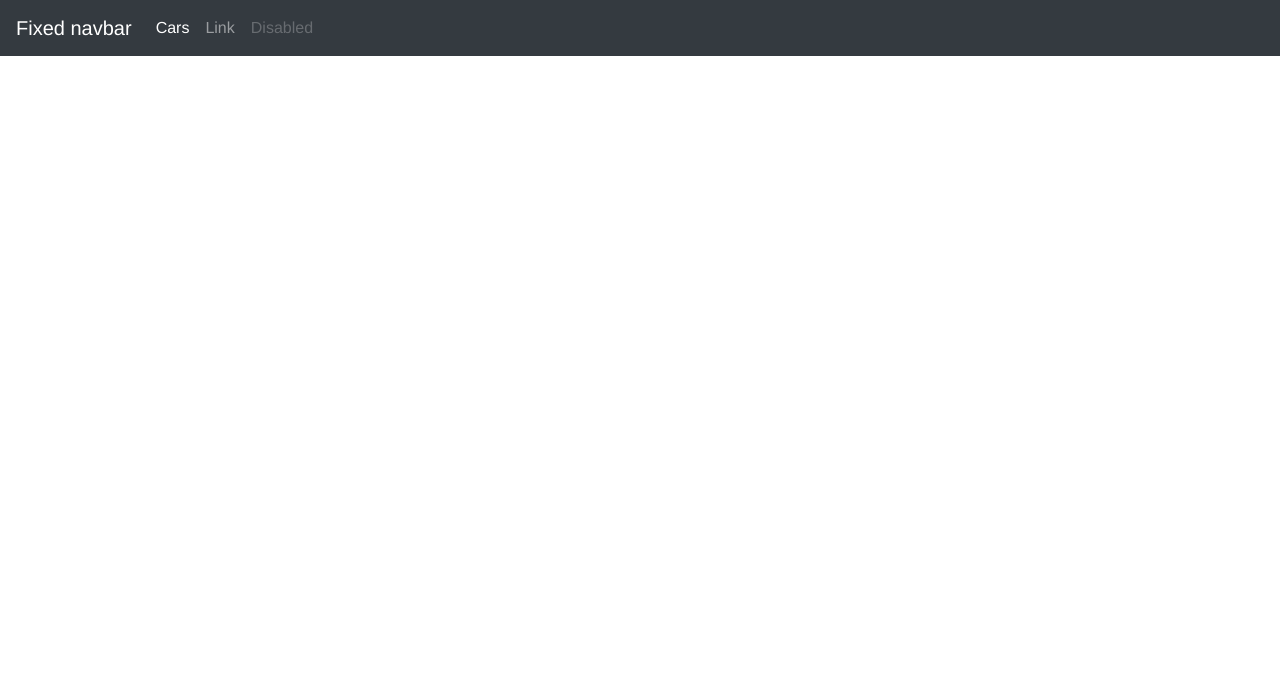
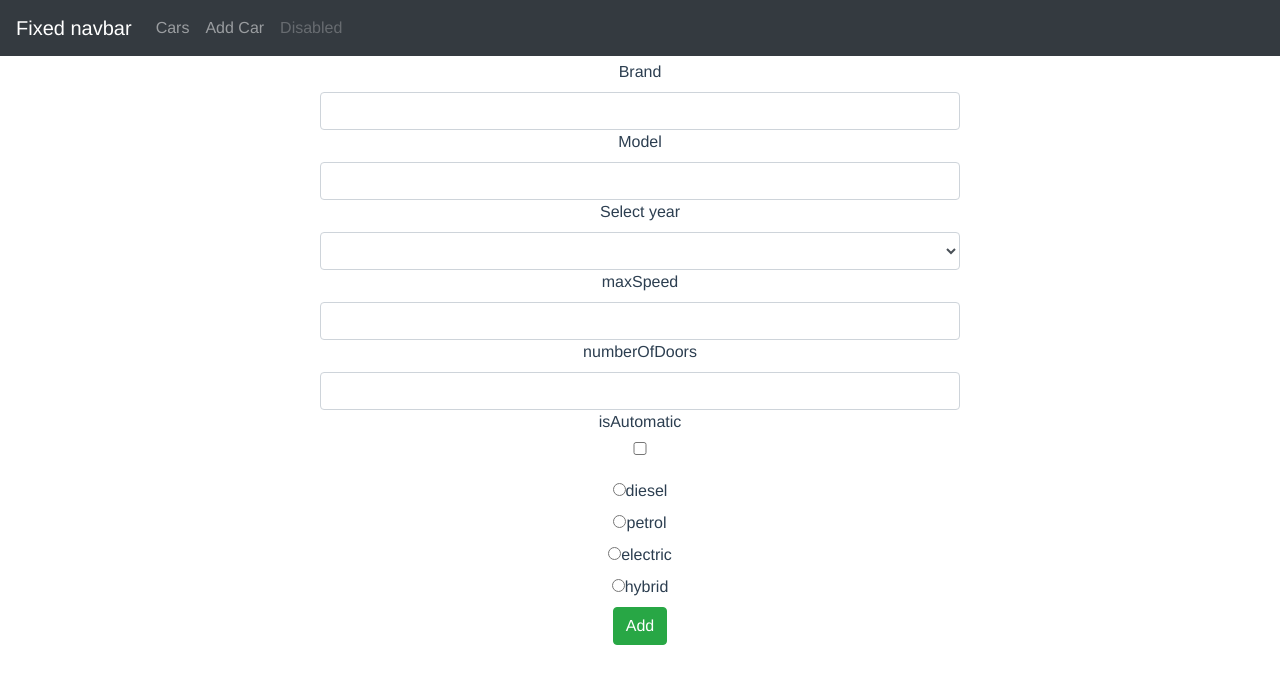
Before and after one commit to npacariz/cars-app, a Vue app: page /#/add in a window 1280 px wide. Before the commit this address led to /#/. Shown: the top 684 px of the page. Built offline with nearby package versions, Linux system fonts and the light colour scheme; no server answers.

Commit message:
Zadatak 3

```diff
--- /dev/null
+++ b/src/components/AddCar.vue
@@ -0,0 +1,84 @@
+<template>
+  <div id="AddCar">
+      <form @submit.prevent>
+          <div class="form-group">
+            <label for="brand">Brand</label>
+            <input type="text" class="form-control" id="brand" v-model='NewCar.brand'>
+          </div>
+          <div class="form-group">
+            <label for="brand">Model</label>
+            <input type="text" class="form-control" id="brand"  v-model='NewCar.model'>
+          </div>
+          <div class="form-group">
+            <label for="year">Select year</label>
+            <select class="form-control" id="year" v-model='NewCar.year'>
+                <option v-for="year in getCurrentYear()" v-if="year >= 1990" :key= 'year' :value="year">{{ year }}</option>
+            </select>
+          </div>
+          <div class="form-group">
+            <label for="maxSpeed">maxSpeed</label>
+            <input type="number" class="form-control" id="maxSpeed"  v-model='NewCar.maxSpeed'>
+          </div>
+
+           <div class="form-group">
+            <label for="maxSpeed">numberOfDoors</label>
+            <input type="number" class="form-control" id="numberOfDoors"  v-model='NewCar.numberOfDoors'>
+          </div>
+
+           <div class="form-group">
+            <label for="maxSpeed">isAutomatic</label>
+            <input type="checkbox" class="form-control" id="isAutomatic"  v-model='NewCar.isAutomatic'>
+          </div>
+          <br>
+          <div class="form-group">
+            <div v-for='engine in typeOfEngines' :key='engine'>
+            <input type="radio" id="one" :value='engine' v-model="NewCar.engine">
+            <label for="one">{{engine}}</label>
+            <br>
+            </div>
+         </div>
+
+          <button class='btn btn-success' @click = "addNewCar()">Add</button>
+    </form>
+
+
+  </div>
+</template>
+
+<script>
+import { cars } from '../services/CarsService'
+
+export default {
+  name: 'AddCar',
+
+  data() {
+    return {
+      typeOfEngines: ['diesel', 'petrol', 'electric', 'hybrid'],
+      NewCar: {
+        isAutomatic: false
+      }
+    }
+  },
+
+  methods: {
+    getCurrentYear() {
+      return new Date().getFullYear();
+    },
+    addNewCar() {
+      cars.add(this.NewCar)
+      .then( this.$router.push('/cars'))
+      .catch(error => console.log(error))
+
+
+    }
+}
+
+}
+</script>
+
+<style>
+.form-group {
+  width: 50%;
+  margin: auto;
+}
+</style>
--- a/src/components/AppCars.vue
+++ b/src/components/AppCars.vue
@@ -1,39 +1,18 @@
 <template>
   <div class="appCars">
-      <h1>Cars App</h1>
-        <table class="table">
-            <thead class="thead-dark">
-                <tr>
-                    <th scope="col">brand</th>
-                    <th scope="col">model</th>
-                    <th scope="col">year</th>
-                    <th scope="col">maxSpeed</th>
-                    <th scope="col">isAutomatic</th>
-                    <th scope="col">engine</th>
-                    <th scope="col">numberOfDoors</th>
-                </tr>
-            </thead>
-            <tbody>
-                <tr v-for='car in listOfCars' :key='car.id'>
-                    <th scope="row">{{car.brand}}</th>
-                    <td>{{car.model}}</td>
-                    <td>{{car.year}}</td>
-                    <td>{{car.maxSpeed}}</td>
-                    <td>{{car.isAutomatic}}</td>
-                    <td>{{car.engine}}</td>
-                    <td>{{car.numberOfDoors}}</td>
-                </tr>
-            </tbody>
-        </table>
-
-
+      <CarList  :listOfCars= 'listOfCars'/>
   </div>
 </template>
 
 <script>
+import CarList from './CarList.vue'
 import { cars } from '../services/CarsService'
 export default {
+
   name: 'AppCars',
+    components: {
+        CarList
+    },
 
     data() {
         return {
--- /dev/null
+++ b/src/components/CarList.vue
@@ -0,0 +1,48 @@
+<template>
+  <div class="listCars">
+      <h1>List of Cars</h1>
+        <table class="table">
+            <thead class="thead-dark">
+                <tr>
+                    <th scope="col">brand</th>
+                    <th scope="col">model</th>
+                    <th scope="col">year</th>
+                    <th scope="col">maxSpeed</th>
+                    <th scope="col">isAutomatic</th>
+                    <th scope="col">engine</th>
+                    <th scope="col">numberOfDoors</th>
+                </tr>
+            </thead>
+            <tbody>
+                <tr v-for='car in listOfCars' :key='car.id'>
+                    <th scope="row">{{car.brand}}</th>
+                    <td>{{car.model}}</td>
+                    <td>{{car.year}}</td>
+                    <td>{{car.maxSpeed}}</td>
+                    <td>{{car.isAutomatic}}</td>
+                    <td>{{car.engine}}</td>
+                    <td>{{car.numberOfDoors}}</td>
+                </tr>
+            </tbody>
+        </table>
+
+
+  </div>
+</template>
+
+<script>
+
+export default {
+  name: 'CarList',
+
+    props:['listOfCars']
+
+
+}
+</script>
+
+<!-- Add "scoped" attribute to limit CSS to this component only -->
+<style scoped>
+
+
+</style>
--- a/src/components/NavBar.vue
+++ b/src/components/NavBar.vue
@@ -7,11 +7,11 @@
       </button>
       <div class="collapse navbar-collapse" id="navbarCollapse">
         <ul class="navbar-nav mr-auto">
-          <li class="nav-item active">
+          <li class="nav-item">
             <router-link class="nav-link" to='/cars'>Cars</router-link>
           </li>
           <li class="nav-item">
-            <a class="nav-link" href="#">Link</a>
+             <router-link class="nav-link" to='/add'>Add Car</router-link>
           </li>
           <li class="nav-item">
             <a class="nav-link disabled" href="#">Disabled</a>
--- a/src/router/index.js
+++ b/src/router/index.js
@@ -1,6 +1,7 @@
 import Vue from 'vue';
 import VueRouter from 'vue-router'
 import AppCars from '../components/AppCars.vue'
+import AddCar from '../components/AddCar.vue'
 
 Vue.use(VueRouter)
 
@@ -12,7 +13,12 @@ const routes = [
     },
     {
         path: '/cars',
-        component: AppCars
+        component: AppCars,
+        name: 'cars'
+    },
+    {
+        path: '/add',
+        component: AddCar
     }
 ]
 
--- a/src/services/CarsService.js
+++ b/src/services/CarsService.js
@@ -8,6 +8,10 @@ export default  class Cars {
     getAll() {
         return axios.get('cars')
     }
+
+    add(newCar) {
+        return axios.post('cars', newCar)
+    }
 }
 
 export const cars =  new Cars;
```
